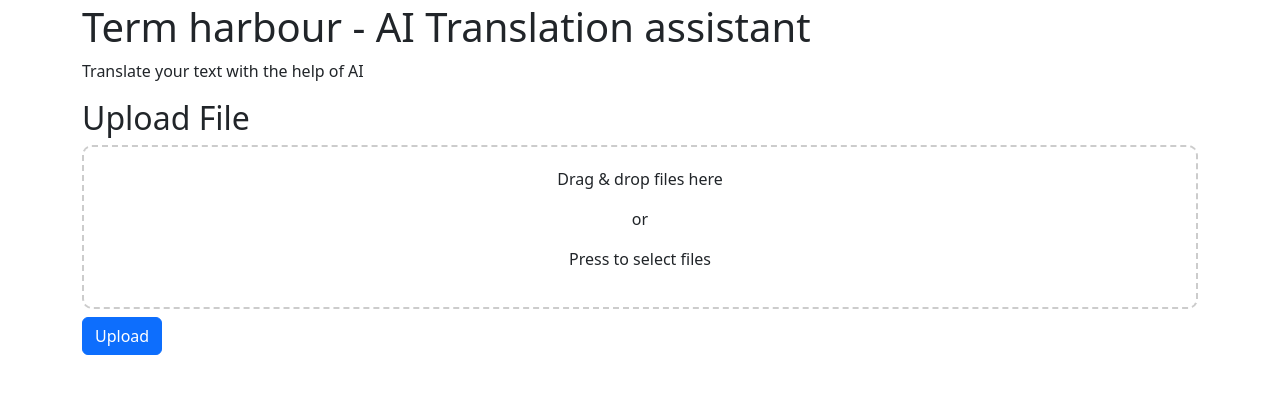
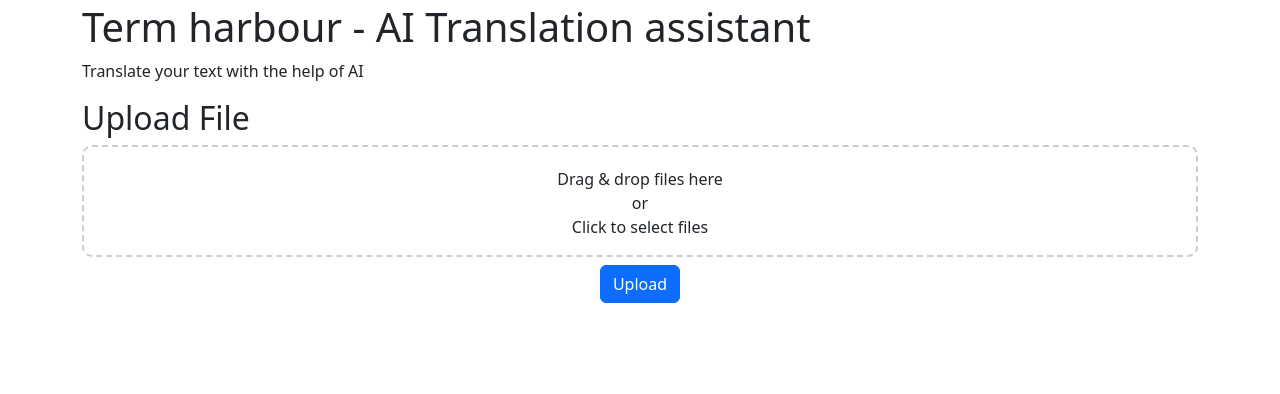
Before and after one commit to pllewy/TermHarbour, a Flask app: page /upload in a window 1280 px wide. Shown: the part 83-477 px from the top of the page. Run offline with Flask 3, Linux system fonts and the light colour scheme.

Commit message:
Finished basic upload. Clean and neat

```diff
--- a/static/upload.css
+++ b/static/upload.css
@@ -1,5 +1,5 @@
 #upload-form {
-    padding: 20px;
+    padding: 20px 20px 0px 20px;
     border: 2px dashed #ccc;
     border-radius: 10px;
     text-align: center;
--- a/static/upload.js
+++ b/static/upload.js
@@ -1,4 +1,3 @@
-
   function openFileInput() {
     document.getElementById('fileInput').click();
   }
--- a/templates/upload.html
+++ b/templates/upload.html
@@ -27,15 +27,21 @@
     <div class="col">
       <h2>Upload File</h2>
       <div id="upload-form" ondrop="dropHandler(event)" ondragover="dragOverHandler(event)" onclick="openFileInput()">
-          <p>Drag & drop files here</p>
-        <p>or</p>
-          <p>Press to select files</p>
-          <p></p>
+          <p>
+              Drag & drop files here <br>
+              or <br>
+              Click to select files
+          </p>
           <p id="file-name"></p>
+
         <input type="file" id="fileInput" name="file" onchange="fileSelected()">
       </div>
-        <button class="btn btn-primary mt-2" onclick="uploadFile()">Upload</button>
+        <div style="display: flex;
+        justify-content: center;
+        align-items: center;">
+            <button class="btn btn-primary mt-2" onclick="uploadFile()">Upload</button>
       </div>
+        </div>
     </div>
 </div>
 
```
